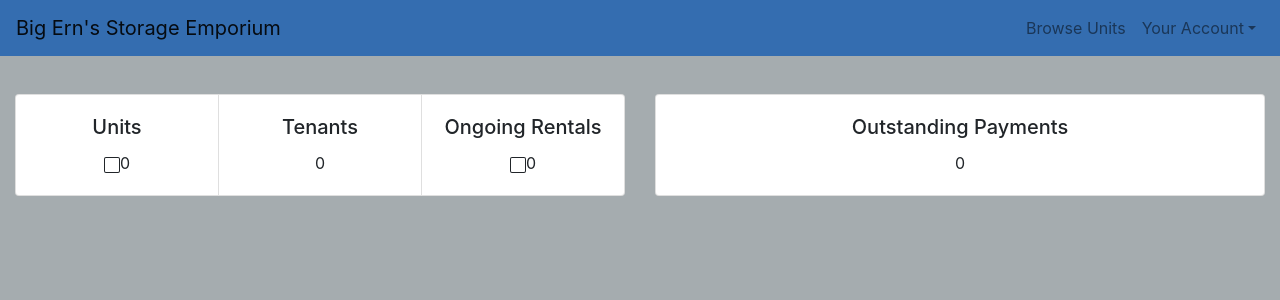
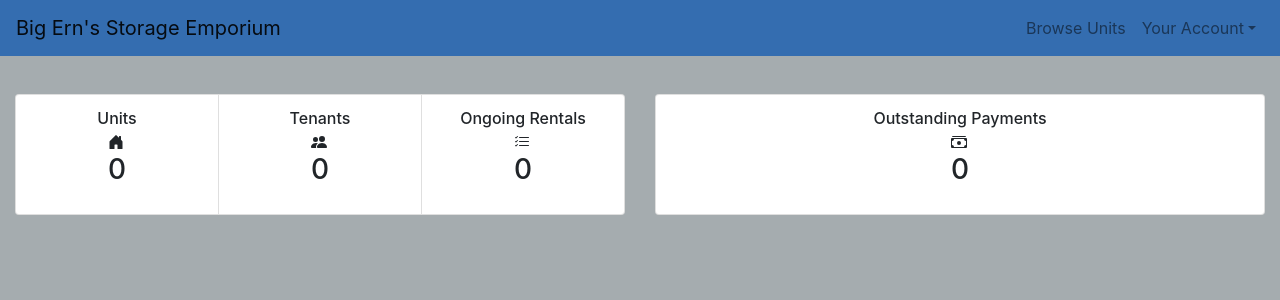
Before and after one commit to dan-k-park/Big-Erns-Storage-Emporium, a React (Create React App) app in the folder client/: page /admin in a window 1280 px wide. Shown: the top 300 px of the page. Built offline with nearby package versions, Linux system fonts and the light colour scheme; no server answers.

Commit message:
more styling

```diff
--- a/client/src/components/App.css
+++ b/client/src/components/App.css
@@ -13,3 +13,8 @@ body {
 .textcolor {
   color: #d7e1ef;
 }
+
+.icons {
+  size: 20;
+  margin-right: 2px;
+}
--- a/client/src/components/dashboards/AdminDashboard.js
+++ b/client/src/components/dashboards/AdminDashboard.js
@@ -1,7 +1,7 @@
 import React, { Component } from 'react';
 import { connect } from 'react-redux';
 import { Container, CardGroup, Card, Col, Row } from 'react-bootstrap';
-import { Square } from 'react-bootstrap-icons';
+import { CashStack, ListCheck, PeopleFill, HouseDoorFill } from 'react-bootstrap-icons';
 import { fetchUnits, fetchTenants } from '../../actions';
 
 class AdminDashboard extends Component {
@@ -15,11 +15,11 @@ class AdminDashboard extends Component {
     return (
       <Card className="text-center">
         <Card.Body>
-          <Card.Title>
+          <Card.Subtitle>
             Units
-          </Card.Title>
+          </Card.Subtitle>
           <Card.Text>
-            <Square />{this.props.units.length}
+            <HouseDoorFill className='icons' /><h3>{this.props.units.length}</h3>
           </Card.Text>
         </Card.Body>
       </Card>
@@ -36,11 +36,11 @@ class AdminDashboard extends Component {
     return (
       <Card className="text-center">
         <Card.Body>
-          <Card.Title>
+          <Card.Subtitle>
             Ongoing Rentals
-          </Card.Title>
+          </Card.Subtitle>
           <Card.Text>
-            <Square />{rentedUnits}
+            <ListCheck className='icons' /><h3>{rentedUnits}</h3>
           </Card.Text>
         </Card.Body>
       </Card>
@@ -51,11 +51,11 @@ class AdminDashboard extends Component {
     return (
       <Card className="text-center">
         <Card.Body>
-          <Card.Title>
+          <Card.Subtitle>
             Tenants
-          </Card.Title>
+          </Card.Subtitle>
           <Card.Text>
-            {this.props.tenants.length}
+            <PeopleFill className='icons' /><h3>{this.props.tenants.length}</h3>
           </Card.Text>
         </Card.Body>
       </Card>
@@ -72,11 +72,11 @@ class AdminDashboard extends Component {
     return (
       <Card className="text-center">
         <Card.Body>
-          <Card.Title>
+          <Card.Subtitle>
             Outstanding Payments
-          </Card.Title>
+          </Card.Subtitle>
           <Card.Text>
-            {outstandingPayments}
+            <CashStack className='icons' /><h3>{outstandingPayments}</h3>
           </Card.Text>
         </Card.Body>
       </Card>
```
